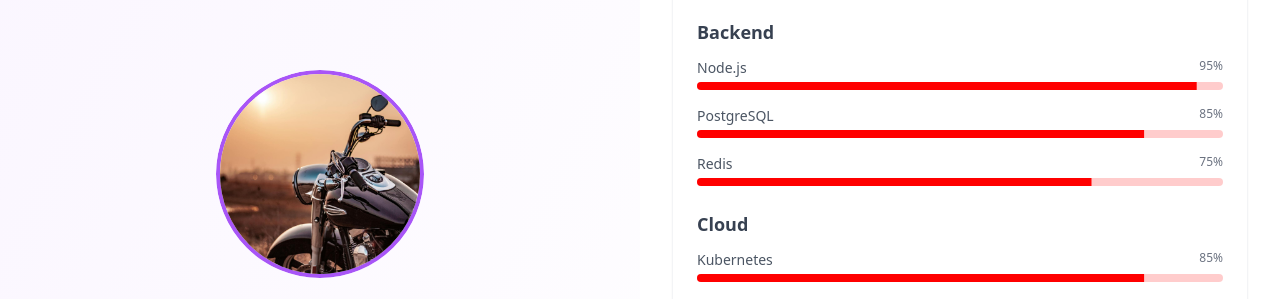
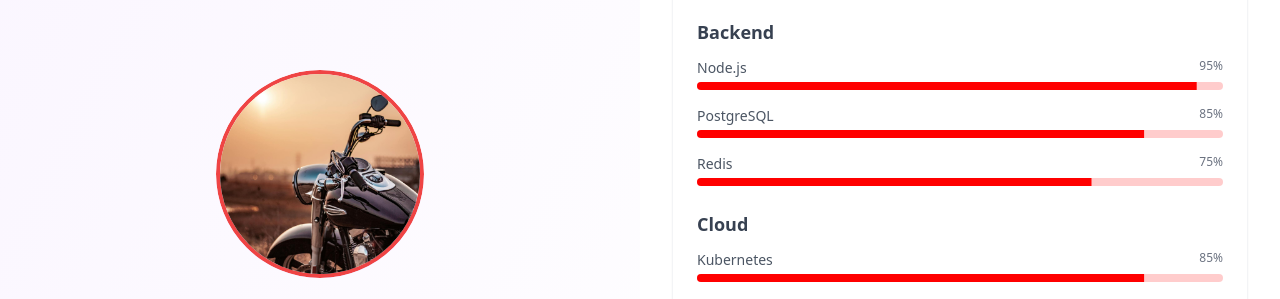
Before and after one commit to jumaghulami/portfolio, a Next.js app: page /en in a window 1280 px wide. Shown: the part 373-672 px from the top of the page. Built offline with nearby package versions, Linux system fonts and the light colour scheme.

Commit message:
change color

```diff
--- a/src/components/main/hero.tsx
+++ b/src/components/main/hero.tsx
@@ -14,7 +14,7 @@ function HeroPage() {
             src="/profile.jpg"
             alt="Your Name"
             fill
-            className="object-cover transition-all duration-500 border-4 border-purple-500 rounded-full shadow-xl shadow-purple-500/30 dark:shadow-purple-600/20 group-hover:scale-105"
+            className="object-cover transition-all duration-500 border-4 border-red-500 rounded-full shadow-xl shadow-purple-500/30 dark:shadow-purple-600/20 group-hover:scale-105"
             priority
           />
           <div className="absolute inset-0 transition-opacity duration-300 bg-purple-500 rounded-full opacity-0 group-hover:opacity-10 blur-md -z-10" />
```
